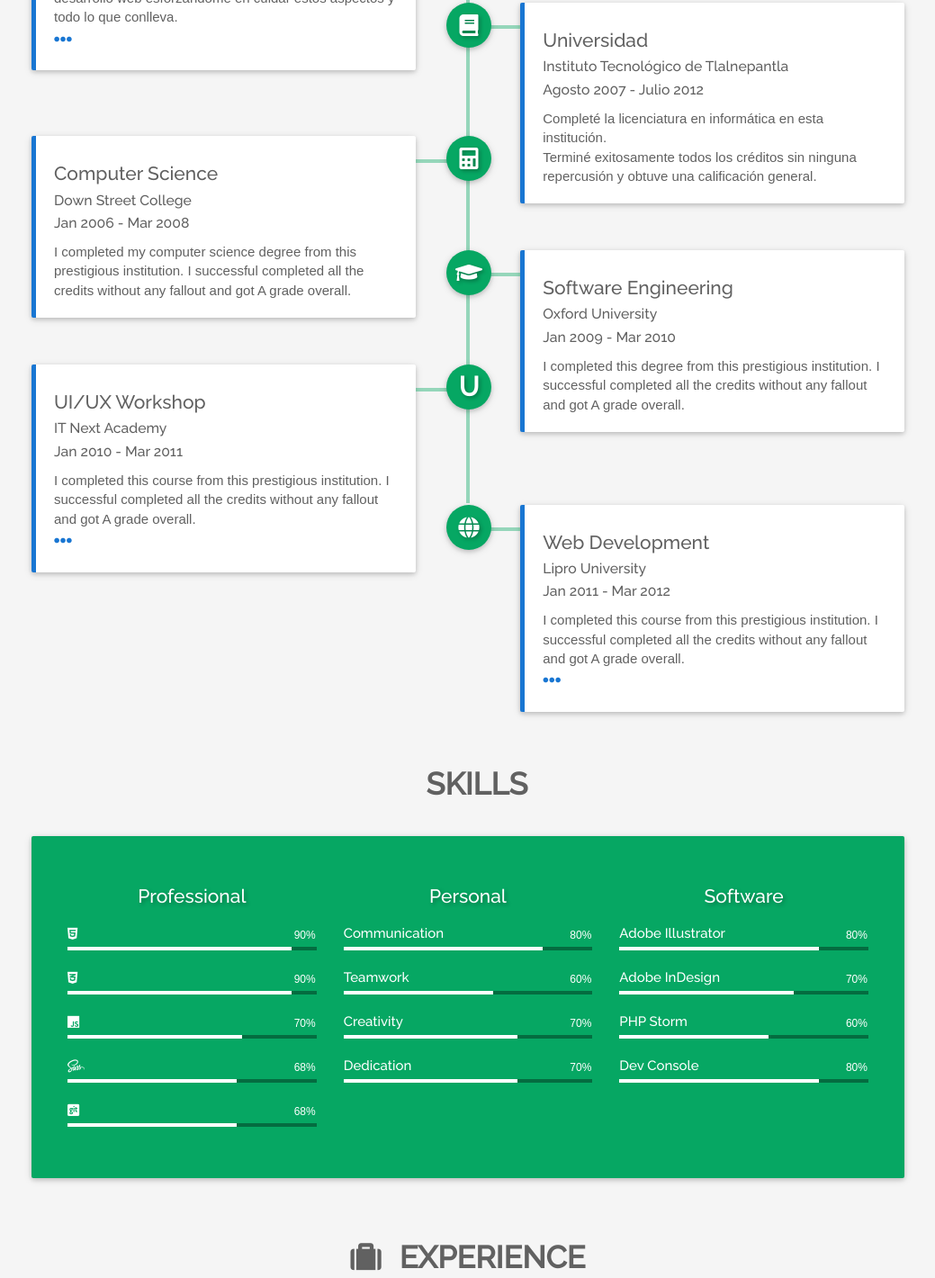
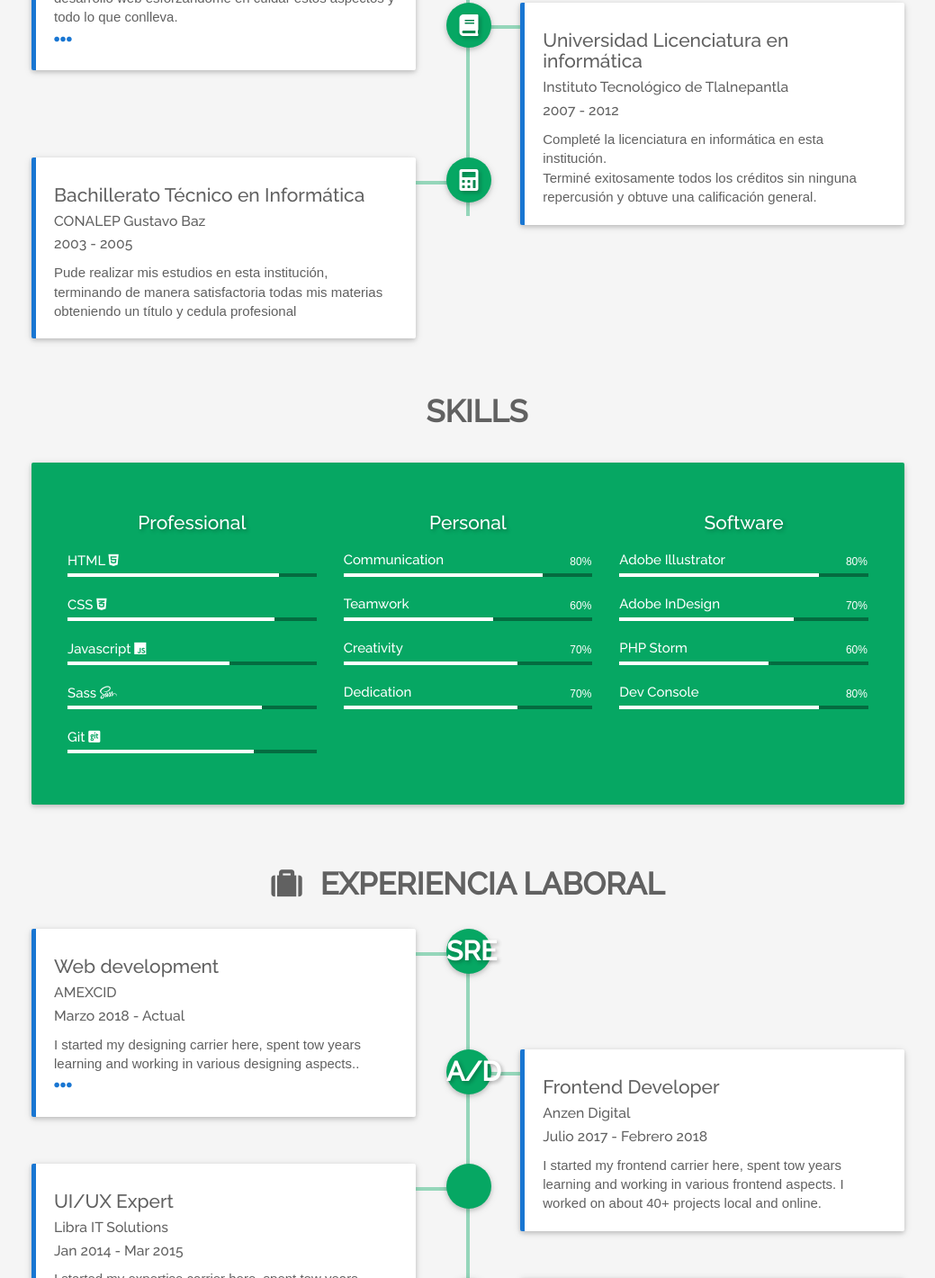
Before and after one commit to luisomontano/Portfolio, a plain HTML site: page index.html in a window 1280 px wide. Shown: the part 1294-2714 px from the top of the page at 90% size, without its empty margins (120-1159 px from the left). Drawn offline with Linux system fonts and the light colour scheme; some packages are replaced by stand-ins of ours; some icons are missing; a web font is replaced by a local one.

Commit message:
few text changes

```diff
--- a/index.html
+++ b/index.html
@@ -279,14 +279,14 @@
                 <div class="card timeline-content">
                     <div class="card-content">
                         <!-- TIMELINE TITLE -->
-                        <h6 class="timeline-title">Universidad</h6>
+                        <h6 class="timeline-title">Universidad Licenciatura en informática</h6>
                         <!-- TIMELINE TITLE INFO -->
                         <div class="timeline-info">
                             <h6>
                                 <small>Instituto Tecnológico de Tlalnepantla</small>
                             </h6>
                             <h6>
-                                <small>Agosto 2007 - Julio 2012</small>
+                                <small>2007 - 2012</small>
                             </h6>
                         </div>
                         <!-- TIMELINE PARAGRAPH -->
@@ -305,114 +305,23 @@
                 <div class="card timeline-content">
                     <div class="card-content">
                         <!-- TIMELINE TITLE -->
-                        <h6 class="timeline-title">Computer Science</h6>
+                        <h6 class="timeline-title">Bachillerato Técnico en Informática</h6>
                         <!-- TIMELINE TITLE INFO -->
                         <div class="timeline-info">
                             <h6>
-                                <small>Down Street College</small>
+                                <small>CONALEP Gustavo Baz</small>
                             </h6>
                             <h6>
-                                <small>Jan 2006 - Mar 2008</small>
+                                <small>2003 - 2005</small>
                             </h6>
                         </div>
                         <!-- TIMELINE PARAGRAPH -->
                         <p>
-                            I completed my computer science degree from this prestigious institution.
-                            I successful completed all the credits without any fallout and got A grade overall.
+                            Pude realizar mis estudios en esta institución, terminando de manera satisfactoria todas mis materias obteniendo un título y cedula profesional
                         </p>
-
                     </div>
                 </div>
             </div>
-
-            <!-- FOURTH TIMELINE -->
-            <div class="timeline-block">
-                <!-- DOT -->
-                <div class="timeline-dot"><i class="fa fa-graduation-cap"></i></div>
-                <!-- TIMELINE CONTENT -->
-                <div class="card timeline-content">
-                    <div class="card-content">
-                        <!-- TIMELINE TITLE -->
-                        <h6 class="timeline-title">Software Engineering</h6>
-                        <!-- TIMELINE TITLE INFO -->
-                        <div class="timeline-info">
-                            <h6>
-                                <small>Oxford University</small>
-                            </h6>
-                            <h6>
-                                <small>Jan 2009 - Mar 2010</small>
-                            </h6>
-                        </div>
-                        <!-- TIMELINE PARAGRAPH -->
-                        <p>
-                            I completed this degree from this prestigious institution.
-                            I successful completed all the credits without any fallout and got A grade overall.
-                        </p>
-
-                    </div>
-                </div>
-            </div>
-            <!-- FIFTH TIMELINE -->
-            <div class="timeline-block">
-                <!-- DOT -->
-                <div class="timeline-dot"><h6>U</h6></div>
-                <!-- TIMELINE CONTENT -->
-                <div class="card timeline-content">
-                    <div class="card-content">
-                        <!-- TIMELINE TITLE -->
-                        <h6 class="timeline-title">UI/UX Workshop</h6>
-                        <!-- TIMELINE TITLE INFO -->
-                        <div class="timeline-info">
-                            <h6>
-                                <small>IT Next Academy</small>
-                            </h6>
-                            <h6>
-                                <small>Jan 2010 - Mar 2011</small>
-                            </h6>
-                        </div>
-                        <!-- TIMELINE PARAGRAPH -->
-                        <p>
-                            I completed this course from this prestigious institution.
-                            I successful completed all the credits without any fallout and got A grade overall.
-                        </p>
-                        <!-- BUTTON TRIGGER MODAL -->
-                        <a href="#" class="modal-dot" data-toggle="modal" data-target="#myModal-2">
-                            <i class="fa fa-ellipsis-h" aria-hidden="true"></i>
-                        </a>
-                    </div>
-                </div>
-            </div>
-            <!-- SIXTH TIMELINE -->
-            <div class="timeline-block">
-                <!-- DOT -->
-                <div class="timeline-dot"><i class="fa fa-globe"></i></div>
-                <!-- TIMELINE CONTENT -->
-                <div class="card timeline-content">
-                    <div class="card-content">
-                        <!-- TIMELINE TITLE -->
-                        <h6 class="timeline-title">Web Development</h6>
-                        <!-- TIMELINE TITLE INFO -->
-                        <div class="timeline-info">
-                            <h6>
-                                <small>Lipro University</small>
-                            </h6>
-                            <h6>
-                                <small>Jan 2011 - Mar 2012</small>
-                            </h6>
-                        </div>
-                        <!-- TIMELINE PARAGRAPH -->
-                        <p>
-                            I completed this course from this prestigious institution.
-                            I successful completed all the credits without any fallout and got A grade overall.
-                        </p>
-                        <!-- BUTTON TRIGGER MODAL -->
-                        <a href="#" class="modal-dot" data-toggle="modal" data-target="#myModal-3">
-                            <i class="fa fa-ellipsis-h" aria-hidden="true"></i>
-                        </a>
-                    </div>
-                </div>
-            </div>
-
         </div>
     </div>
 </section>
@@ -438,34 +347,34 @@
                                     <h6 class="text-center">Professional</h6>
                                 </div>
                                 <!-- FIRST SKILL BAR -->
-                                <div class="skillbar" data-percent="90%">
-                                    <div class="skillbar-title"><span><i class="fab fa-html5"></i></span></div>
+                                <div class="skillbar" data-percent="85%">
+                                    <div class="skillbar-title"><span>HTML <i class="fab fa-html5"></i></span></div>
                                     <div class="skillbar-bar"></div>
-                                    <div class="skill-bar-percent">90%</div>
+                                    <!-- <div class="skill-bar-percent">85%</div> -->
                                 </div>
                                 <!-- SECOND SKILL BAR  -->
-                                <div class="skillbar" data-percent="90%">
-                                    <div class="skillbar-title"><span><i class="fab fa-css3-alt"></i></span></div>
+                                <div class="skillbar" data-percent="83%">
+                                    <div class="skillbar-title"><span>CSS <i class="fab fa-css3-alt"></i></span></div>
                                     <div class="skillbar-bar"></div>
-                                    <div class="skill-bar-percent">90%</div>
+                                    <!-- <div class="skill-bar-percent">80%</div> -->
                                 </div>
                                 <!-- THIRD SKILL BAR  -->
-                                <div class="skillbar" data-percent="70%">
-                                    <div class="skillbar-title"><span><i class="fab fa-js"></i></span></div>
+                                <div class="skillbar" data-percent="65%">
+                                    <div class="skillbar-title"><span>Javascript <i class="fab fa-js"></i></span></div>
                                     <div class="skillbar-bar"></div>
-                                    <div class="skill-bar-percent">70%</div>
+                                    <!-- <div class="skill-bar-percent">70%</div> -->
                                 </div>
                                 <!-- FOURTH SKILL BAR  -->
-                                <div class="skillbar" data-percent="68%">
-                                    <div class="skillbar-title"><span><i class="fab fa-sass"></i></span></div>
+                                <div class="skillbar" data-percent="78%">
+                                    <div class="skillbar-title"><span>Sass <i class="fab fa-sass"></i></span></div>
                                     <div class="skillbar-bar"></div>
-                                    <div class="skill-bar-percent">68%</div>
+                                    <!-- <div class="skill-bar-percent">68%</div> -->
                                 </div>
 
-                                <div class="skillbar" data-percent="68%">
-                                    <div class="skillbar-title"><span><i class="fab fa-git-square"></i></span></div>
+                                <div class="skillbar" data-percent="75%">
+                                    <div class="skillbar-title"><span>Git <i class="fab fa-git-square"></i></span></div>
                                     <div class="skillbar-bar"></div>
-                                    <div class="skill-bar-percent">68%</div>
+                                    <!-- <div class="skill-bar-percent">68%</div> -->
                                 </div>
                             </div>
 
@@ -548,7 +457,7 @@
     <div class="container">
         <!-- SECTION TITLE -->
         <div class="section-title">
-            <h4 class="text-uppercase text-center"><i class="title-icon fa fa-suitcase"></i>Experience</h4>
+            <h4 class="text-uppercase text-center"><i class="title-icon fa fa-suitcase"></i>Experiencia Laboral</h4>
         </div>
 
         <div id="timeline-experience">
@@ -556,19 +465,19 @@
             <!-- FIRST TIMELINE -->
             <div class="timeline-block">
                 <!-- DOT -->
-                <div class="timeline-dot"><h6>D</h6></div>
+                <div class="timeline-dot"><h6>SRE</h6></div>
                 <!-- TIMELINE CONTENT -->
                 <div class="card timeline-content">
                     <div class="card-content">
                         <!-- TIMELINE TITLE -->
-                        <h6 class="timeline-title">Designer</h6>
+                        <h6 class="timeline-title">Web development</h6>
                         <!-- TIMELINE TITLE INFO -->
                         <div class="timeline-info">
                             <h6>
-                                <small>RulerSoft</small>
+                                <small>AMEXCID</small>
                             </h6>
                             <h6>
-                                <small>Jan 2010 - Mar 2012</small>
+                                <small>Marzo 2018 - Actual</small>
                             </h6>
                         </div>
                         <!-- TIMELINE PARAGRAPH -->
@@ -587,7 +496,7 @@
             <!-- SECOND TIMELINE -->
             <div class="timeline-block">
                 <!-- DOT -->
-                <div class="timeline-dot"><h6>F</h6></div>
+                <div class="timeline-dot"><h6>A/D</h6></div>
                 <!-- TIMELINE CONTENT -->
                 <div class="card timeline-content">
                     <div class="card-content">
@@ -596,10 +505,10 @@
                         <!-- TIMELINE TITLE INFO -->
                         <div class="timeline-info">
                             <h6>
-                                <small>Micro IT</small>
+                                <small>Anzen Digital</small>
                             </h6>
                             <h6>
-                                <small>Jan 2012 - Mar 2014</small>
+                                <small>Julio 2017 - Febrero 2018</small>
                             </h6>
                         </div>
                         <!-- TIMELINE PARAGRAPH -->
@@ -615,7 +524,7 @@
             <!-- THIRD TIMELINE -->
             <div class="timeline-block">
                 <!-- DOT -->
-                <div class="timeline-dot"><h6>U</h6></div>
+                <div class="timeline-dot"><h6></h6></div>
                 <!-- TIMELINE CONTENT -->
                 <div class="card timeline-content">
                     <div class="card-content">
```
